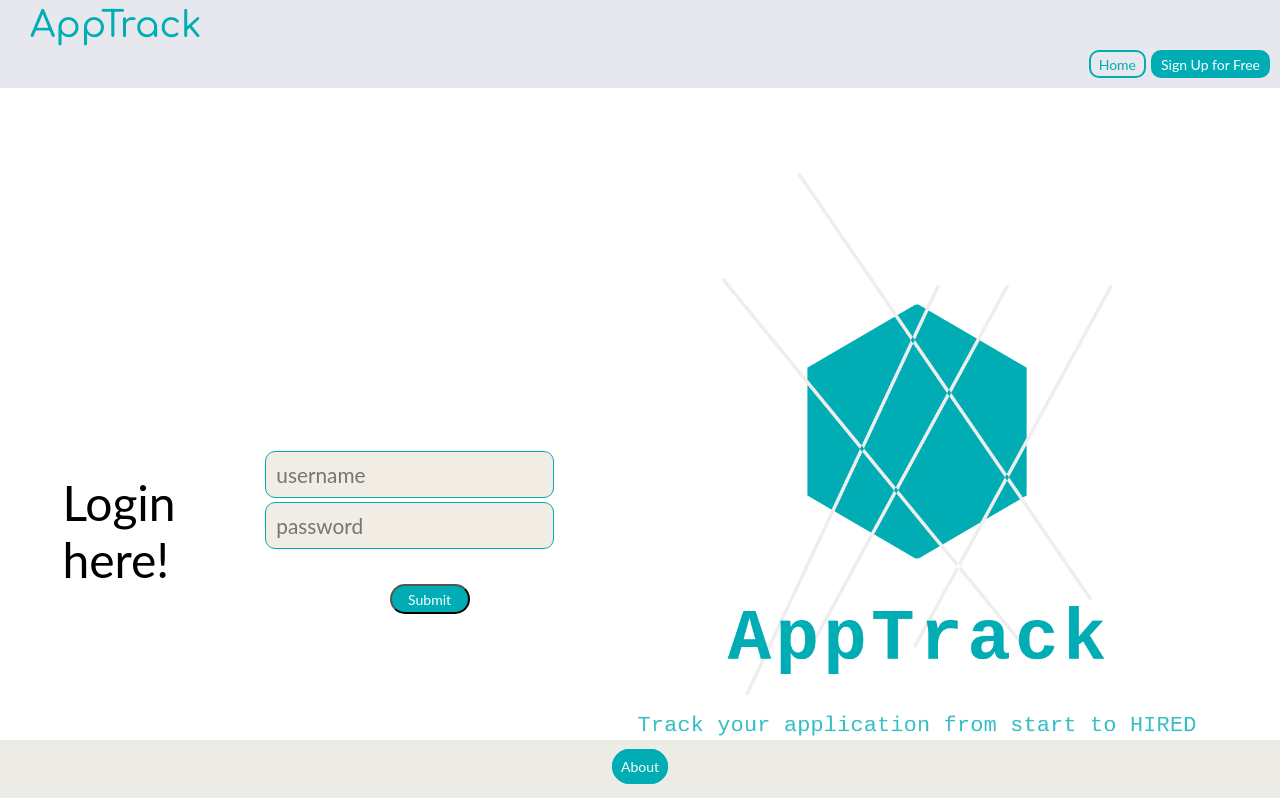
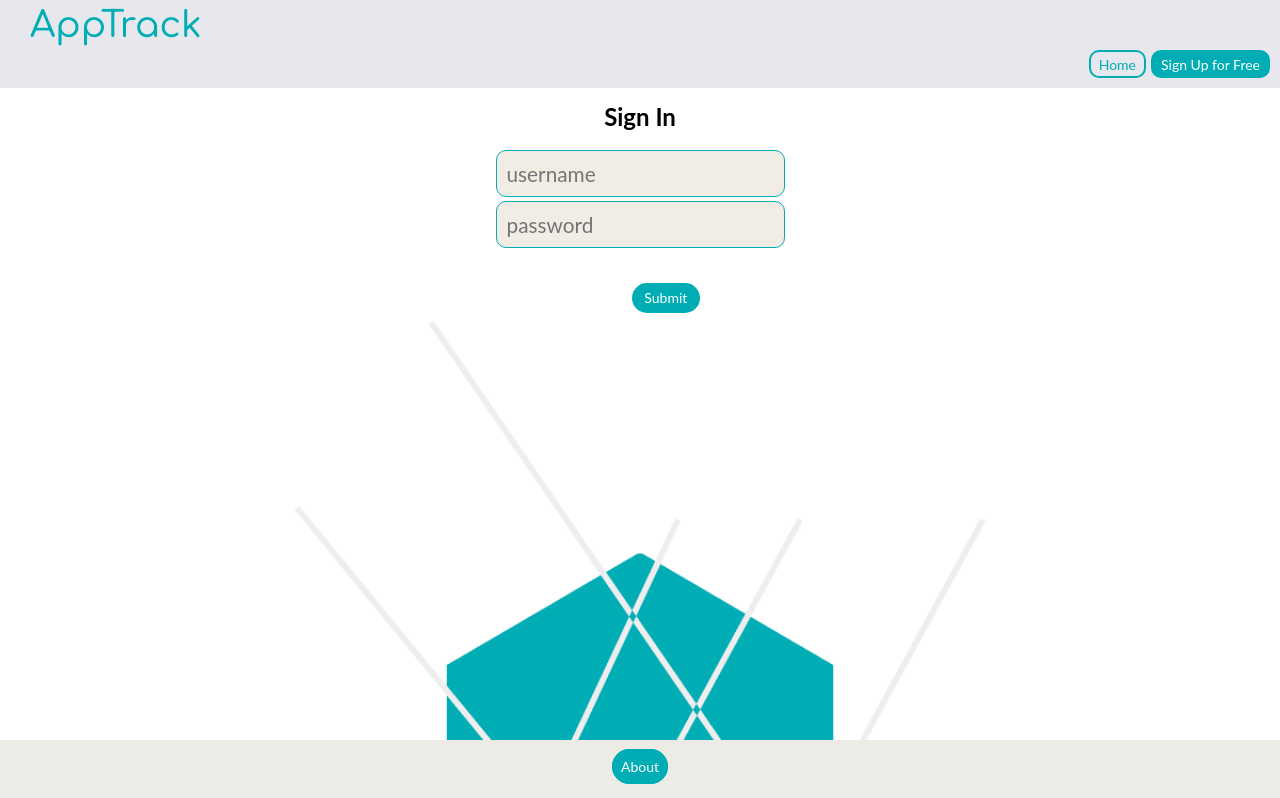
Before and after one commit to jmorales22/Application-tracker-frontend, a React (Create React App) app: page /login in a window 1280 px wide. Shown: the top 798 px of the page. Built offline with nearby package versions, Linux system fonts and the light colour scheme.

Commit message:
styling changes to pages. most items centered properly

```diff
--- a/src/components/Login.jsx
+++ b/src/components/Login.jsx
@@ -3,8 +3,7 @@ import LoginContext from '../context/LoginContext';
 import {withRouter} from 'react-router-dom';
 import LoginHeader from './LoginHeader';
 import Footer from './Footer';
-import {Main, Button, Wrapper, Input, Centered} from './styled';
-import {LogoImage} from '../components/styled';
+import { LoginMain, LoginButton, LogoImageLogin, LoginTitle, Input, Centered} from './styled';
 import logo_transparent from '../images/logo_transparent.png';
 
 class Login extends Component {
@@ -69,9 +68,9 @@ class Login extends Component {
     return (
       <div>
         <LoginHeader />
-        <LogoImage>
-          <Main>Login here!</Main>
+        <LoginMain>
           <div>
+          <LoginTitle>Sign In</LoginTitle>
             <form onSubmit={e => this.handleSubmit (e)}>
               <Centered>
                 <Input
@@ -91,13 +90,17 @@ class Login extends Component {
                   placeholder="password"
                 />
               </Centered>
-              <Button type="submit">Submit</Button>
+              <Centered>
+                <Centered>
+                  <LoginButton type="submit">Submit</LoginButton>
+                </Centered>
+              </Centered>
             </form>
           </div>
-          <div>
-            <img style={img} src={logo_transparent} />
-          </div>
-        </LogoImage>
+          </LoginMain>
+          <LogoImageLogin>
+            <img style={img} src={logo_transparent} alt="App Track"></img>
+        </LogoImageLogin>
         <Footer />
       </div>
     );
@@ -109,4 +112,5 @@ const img = {
   alignItems: 'center',
   width: '100%',
 };
+
 export default withRouter (Login);
--- a/src/components/PublicInterviews.jsx
+++ b/src/components/PublicInterviews.jsx
@@ -19,7 +19,8 @@ import {
 
 class PublicInterviews extends Component {
   state = {
-    interviews: []
+    interviews: [{company_name: 'Loading'}],
+    hasData: false,
   };
 
   async getData() {
@@ -34,11 +35,13 @@ class PublicInterviews extends Component {
 
     this.setState({
       interviews: interviews,
+      hasData: true
     });
   }
 
   render() {
-    let interviewsArray = this.state.interviews;
+    //let interviewsArray = this.state.interviews;
+    const { interviews, hasData } = this.state;
 
     return (
       <div>
@@ -48,14 +51,17 @@ class PublicInterviews extends Component {
             <div>
               <Centered>
                 <IntTitle>
-                  Interviews at <strong>{interviewsArray.company_name}</strong>
+                  {interviews !== [] ?
+                  (`Interviews at ${interviews[0].company_name}`)
+                  :
+                  (`Getting Company Name`)}
                 </IntTitle>
               </Centered>
             <Wrapper>
               <Centered>
                 <InterviewsBody style={userApp}>
-                  {interviewsArray.length > 0 ? (
-                    interviewsArray.map((interview, index) => {
+                  {!!hasData > 0 ? (
+                    interviews.map((interview, index) => {
                       const date = new Date(interview.interview_date);
                       const newDate = date.getDate();
                       let month = date.getMonth() + 1;
@@ -74,7 +80,7 @@ class PublicInterviews extends Component {
                                           Interview Round:
                                       </ListCategory>
                                       <div>
-                                          {interviewsArray[index].round}
+                                          {interviews[index].round}
                                       </div>
                                   </ListItem>
                                   <ListItem>
@@ -82,7 +88,7 @@ class PublicInterviews extends Component {
                                           Type:
                                       </ListCategory>
                                       <div>
-                                          {interviewsArray[index].interview_type}
+                                          {interviews[index].interview_type}
                                       </div>
                                   </ListItem>
                                   <ListItem>
@@ -90,7 +96,7 @@ class PublicInterviews extends Component {
                                           Rating:
                                       </ListCategory>
                                       <div>
-                                          {interviewsArray[index].interview_rating}
+                                          {interviews[index].interview_rating}
                                       </div>
                                   <ListItem>
                                   </ListItem>
@@ -98,7 +104,7 @@ class PublicInterviews extends Component {
                                           Interviewer:
                                       </ListCategory>
                                       <div>
-                                          {interviewsArray[index].interviewer}
+                                          {interviews[index].interviewer}
                                       </div>
                                   </ListItem>
                                   <ListItem>
@@ -106,7 +112,7 @@ class PublicInterviews extends Component {
                                           Contact:
                                       </ListCategory>
                                       <div>
-                                          {interviewsArray[index].follow_up_person}
+                                          {interviews[index].follow_up_person}
                                       </div>
                                   </ListItem>
                                   <ListItem>
@@ -114,7 +120,7 @@ class PublicInterviews extends Component {
                                           Contact Email:
                                       </ListCategory>
                                       <div>
-                                          {interviewsArray[index].follow_up_email}
+                                          {interviews[index].follow_up_email}
                                       </div>
                                   </ListItem>
                                   <ListItem>
@@ -122,7 +128,7 @@ class PublicInterviews extends Component {
                                           Whiteboarding:
                                       </ListCategory>
                                       <div>
-                                          {interviewsArray[index].whiteboarding}
+                                          {interviews[index].whiteboarding}
                                       </div>
                                   </ListItem>
                                   <ListItem>
@@ -130,7 +136,7 @@ class PublicInterviews extends Component {
                                           Coding Challenge:
                                       </ListCategory>
                                       <div>
-                                          {interviewsArray[index].code_challenge}
+                                          {interviews[index].code_challenge}
                                       </div>
                                   </ListItem>
                                   <ListItem>
@@ -139,7 +145,7 @@ class PublicInterviews extends Component {
                                       </ListCategory>
                                   </ListItem>
                                   <Comments>
-                                      {interviewsArray[index].comments}
+                                      {interviews[index].comments}
                                   </Comments>
                               </IntListItems>
                             </CompaniesWrapper>
--- a/src/components/styled.js
+++ b/src/components/styled.js
@@ -2,6 +2,10 @@ import styled from "styled-components";
 
 export const Application = styled.div`
   width: 100%;
+`;
+
+export const NoTopMargin = styled.div`
+  margin-top: 100%;
 `;
 
 export const Centered = styled.div`
@@ -18,6 +22,29 @@ export const Main = styled.div`
   justify-content: center;
   align-items: center;
   font-family: Lato, sans-serif;
+`;
+
+export const LoginMain = styled.div`
+  margin: 1.3em;
+  margin-top: 0%;
+  margin-bottom: 0%;
+  padding: 0px;
+  display: flex;
+  justify-content: center;
+  align-items: center;
+  font-family: Lato, sans-serif;
+`;
+
+export const LoginTitle = styled.div`
+  display: flex;
+  align-items: center;
+  justify-content: center;
+  margin-top: 5%;
+  margin-bottom: 5%;
+  font-size: 1.5em;
+  font-weight: bold;
+  text-align: center;
+  color: black;
 `;
 
 export const InputDate = styled.input`
@@ -82,7 +109,21 @@ export const Button = styled.button`
   margin-left: 43%;
   margin-top: 35px;
   padding: 0px;
+`;
 
+export const LoginButton = styled.button`
+  background: #00adb5;
+  border: none;
+  border-radius: 20px;
+  color: white;
+  outline: none;
+  height: 30px;
+  width: 120px;
+  font-size: 14px;
+  font-family: Lato, sans-serif;
+  margin-left: 43%;
+  margin-top: 35px;
+  padding: 0px;
 `;
 
 export const CreateButton = styled.button`
@@ -210,7 +251,19 @@ export const LogoImage = styled.div`
   justify-content: center;
   align-items: center;
   width: 100%;
-  margin-top: 80px;
+  margin-top: 1%;
+  @media only screen and (min-device-width: 1025px) {
+    width: 45%;
+    display: block;
+    margin: 0 auto;
+  }
+`;
+
+export const LogoImageLogin = styled.div`
+  display: flex;
+  justify-content: center;
+  align-items: center;
+  width: 100%;
   @media only screen and (min-device-width: 1025px) {
     width: 45%;
     display: block;
```
